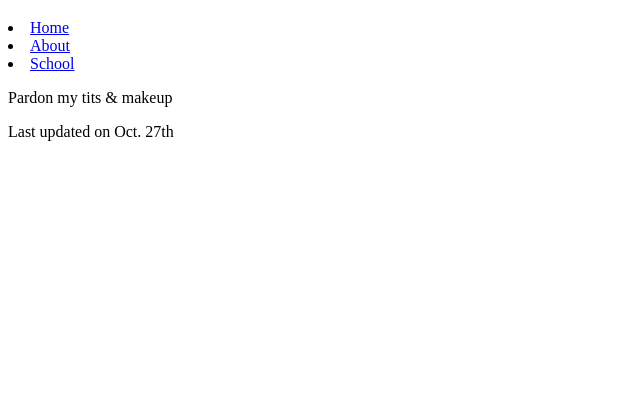
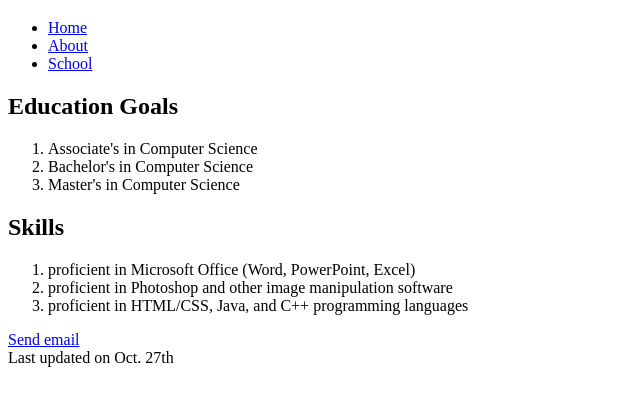
Before and after one commit to MelannieLisette/cis162, a plain HTML site: page about.html in a window 1280 px wide. Shown: the part 61-466 px from the top of the page, without its empty margins (0-640 px from the left). Drawn offline with Linux system fonts and the light colour scheme.

Commit message:
Add files via upload
for CIS 162

```diff
--- a/about.html
+++ b/about.html
@@ -6,13 +6,32 @@
 </head>
 <body>
    <h1>~*MELANNIE LISETTE*~</h1>
+
    <nav>
+   <ul>
       <li><a href="index.html">Home</a></li>
       <li><a href="about.html">About</a></li>
       <li><a href="#">School</a></li>
+   </ul>
    </nav>
-   <p>Pardon my tits & makeup</p>
 
-   <footer>Last updated on Oct. 27th</footer>
+   <h2>Education Goals</h2>
+   <ol>
+      <li>Associate's in Computer Science</li>
+      <li>Bachelor's in Computer Science</li>
+      <li>Master's in Computer Science</li>
+   </ol>
+
+   <h2>Skills</h2>
+   <ol>
+      <li>proficient in Microsoft Office (Word, PowerPoint, Excel)</li>
+      <li>proficient in Photoshop and other image manipulation software</li>
+      <li>proficient in HTML/CSS, Java, and C++ programming languages</li>
+   </ol>
+
+   <footer>
+      <a href="mailto:melannielisette@yahoo.com">Send email</a><br/>
+      Last updated on Oct. 27th
+   </footer>
 </body>
 </html>
```
Also changed, not shown: index.html (+8 -1 lines).
